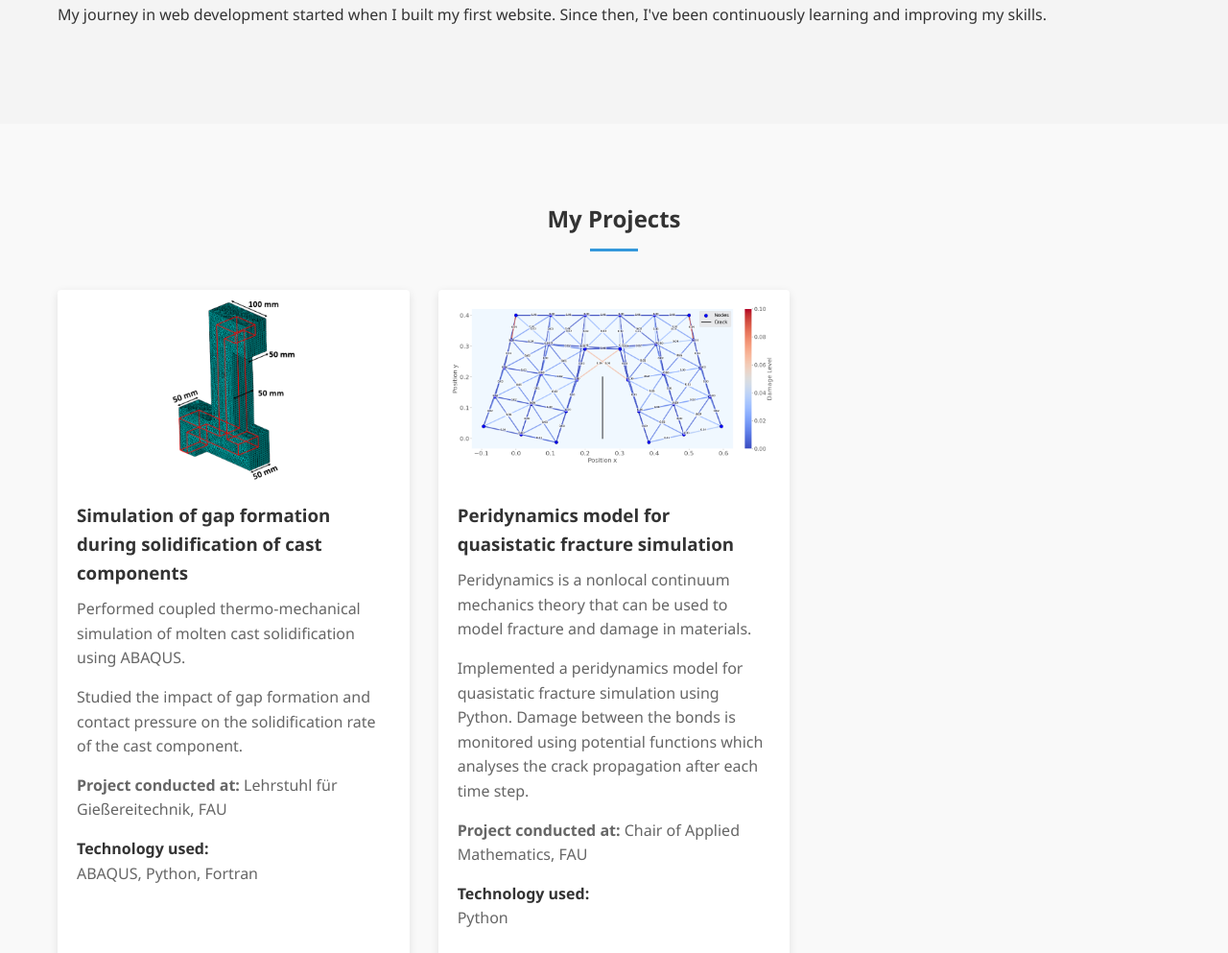
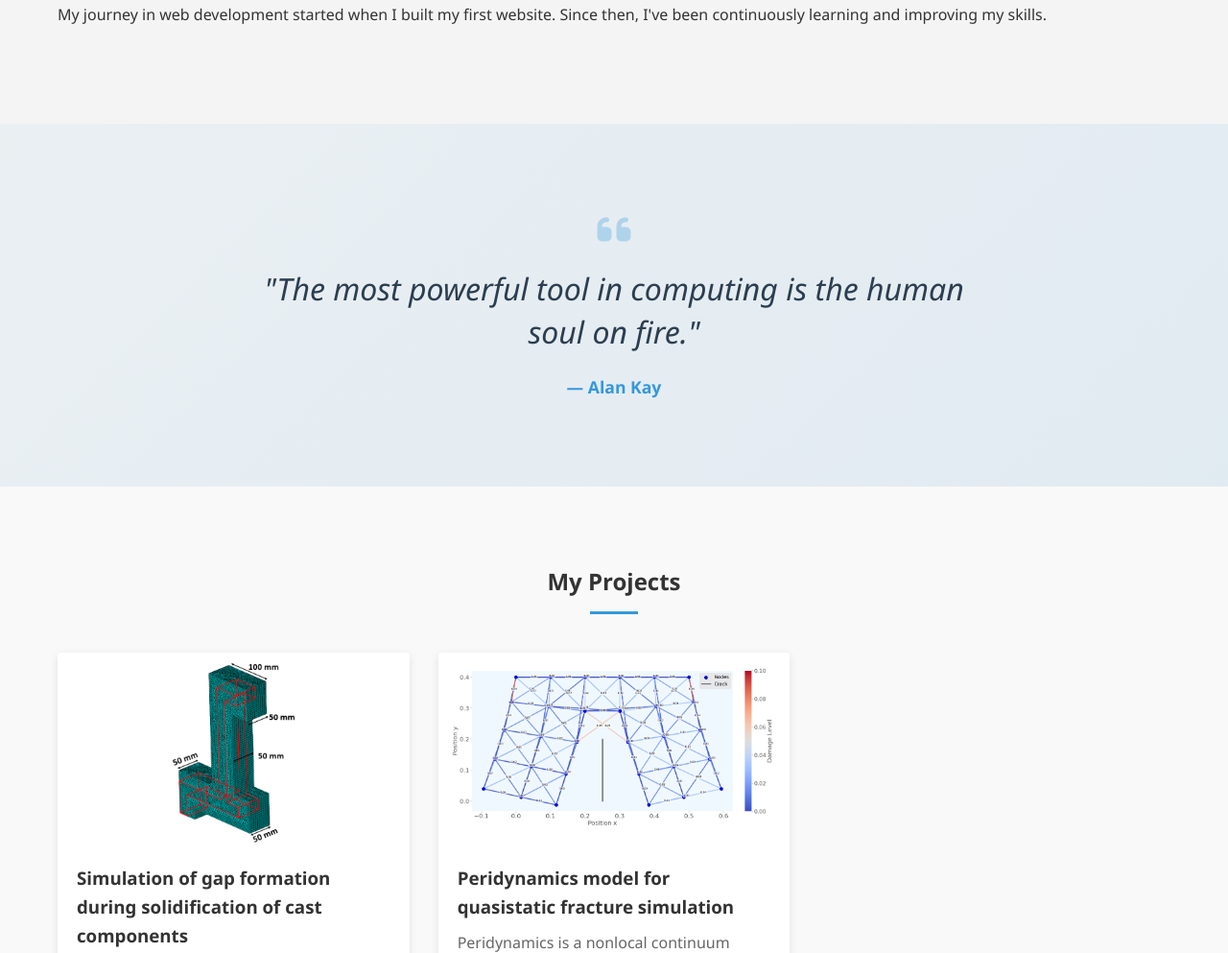
Before and after one commit to manikg08/github.io, a plain HTML site: page index.html in a window 1280 px wide. Shown: the part 1014-2007 px from the top of the page at 96% size. Drawn offline with Linux system fonts and the light colour scheme.

```diff
--- a/css/styles.css
+++ b/css/styles.css
@@ -558,3 +558,51 @@
   font-size: 0.85rem;
   font-weight: 500;
 }
+
+/* Quote Section */
+.quote-section {
+  padding: 60px 0;
+  background: linear-gradient(
+    135deg,
+    rgba(52, 152, 219, 0.05) 0%,
+    rgba(52, 152, 219, 0.1) 100%
+  );
+  text-align: center;
+}
+
+.quote-container {
+  max-width: 800px;
+  margin: 0 auto;
+  padding: 30px;
+  position: relative;
+}
+
+.quote-icon {
+  color: var(--primary-color);
+  font-size: 40px;
+  opacity: 0.3;
+  margin-bottom: 20px;
+  display: block;
+}
+
+blockquote {
+  font-size: 2rem;
+  line-height: 1.4;
+  font-weight: 300;
+  margin: 0 0 20px 0;
+  color: #2c3e50;
+  font-style: italic;
+}
+
+.quote-author {
+  font-size: 1.1rem;
+  color: var(--primary-color);
+  font-weight: 600;
+}
+
+/* For small screens */
+@media (max-width: 768px) {
+  blockquote {
+    font-size: 1.5rem;
+  }
+}
--- a/index.html
+++ b/index.html
@@ -60,6 +60,18 @@
         </div>
       </div>
     </section>
+
+<section class="quote-section">
+  <div class="container">
+    <div class="quote-container">
+      <i class="quote-icon fas fa-quote-left"></i>
+      <blockquote>
+        "The most powerful tool in computing is the human soul on fire."
+      </blockquote>
+      <p class="quote-author">— Alan Kay</p>
+    </div>
+  </div>
+</section>
 
     <section id="projects" class="projects">
       <div class="container">
@@ -153,13 +165,13 @@
           <!-- Experience 3 -->
           <div class="experience-item">
             <div class="experience-header">
-              <p class="company">Kellogg Brown & Root / India</p>
+              <p class="company">Kellogg Brown & Root, India</p>
               <span class="date">11/2021 – 10/2022</span>
             </div>
             <h3>Associate Technical Professional - Mechanical</h3>
             <h4>Achievements/Tasks:</h4>
             <ul>
-              <li>Performed stress analysis calculations for static equipment.</li>
+              <li>Performed <strong>stress analysis</strong> calculations for static equipment.</li>
               <li>Developed an internal tool to analyze previous projects and provide all technical details on a centralized platform, improving information access and reducing project research time by 30%.</li>
             </ul>
             <div class="technologies">
@@ -170,6 +182,27 @@
                 <span class="skill-tag">JavaScript</span>
                 <span class="skill-tag">MongoDB</span>
                 <span class="skill-tag">Python</span>
+              </div>
+            </div>
+          </div>
+          <!-- Experience 4 -->
+          <div class="experience-item">
+            <div class="experience-header">
+              <p class="company">Continental Tires, India</p>
+              <span class="date">11/2020 – 10/2021</span>
+            </div>
+            <h3>Quality Engineer</h3>
+            <h4>Achievements/Tasks:</h4>
+            <ul>
+              <li>Participated in internal quality audits for passenger car tire production.</li>
+              <li>Performed Root cause analysis for scrap generation in the intermediate products and developed methodology to reduce the scrap generation by 3% per month.</li>
+            </ul>
+            <div class="technologies">
+              <strong>Technologies:</strong>
+              <div class="skill-tags">
+                <span class="skill-tag">Root Cause Analysis</span>
+                <span class="skill-tag">Work Instruction development</span>
+                <span class="skill-tag">FMEA development</span>
               </div>
             </div>
           </div>
```
